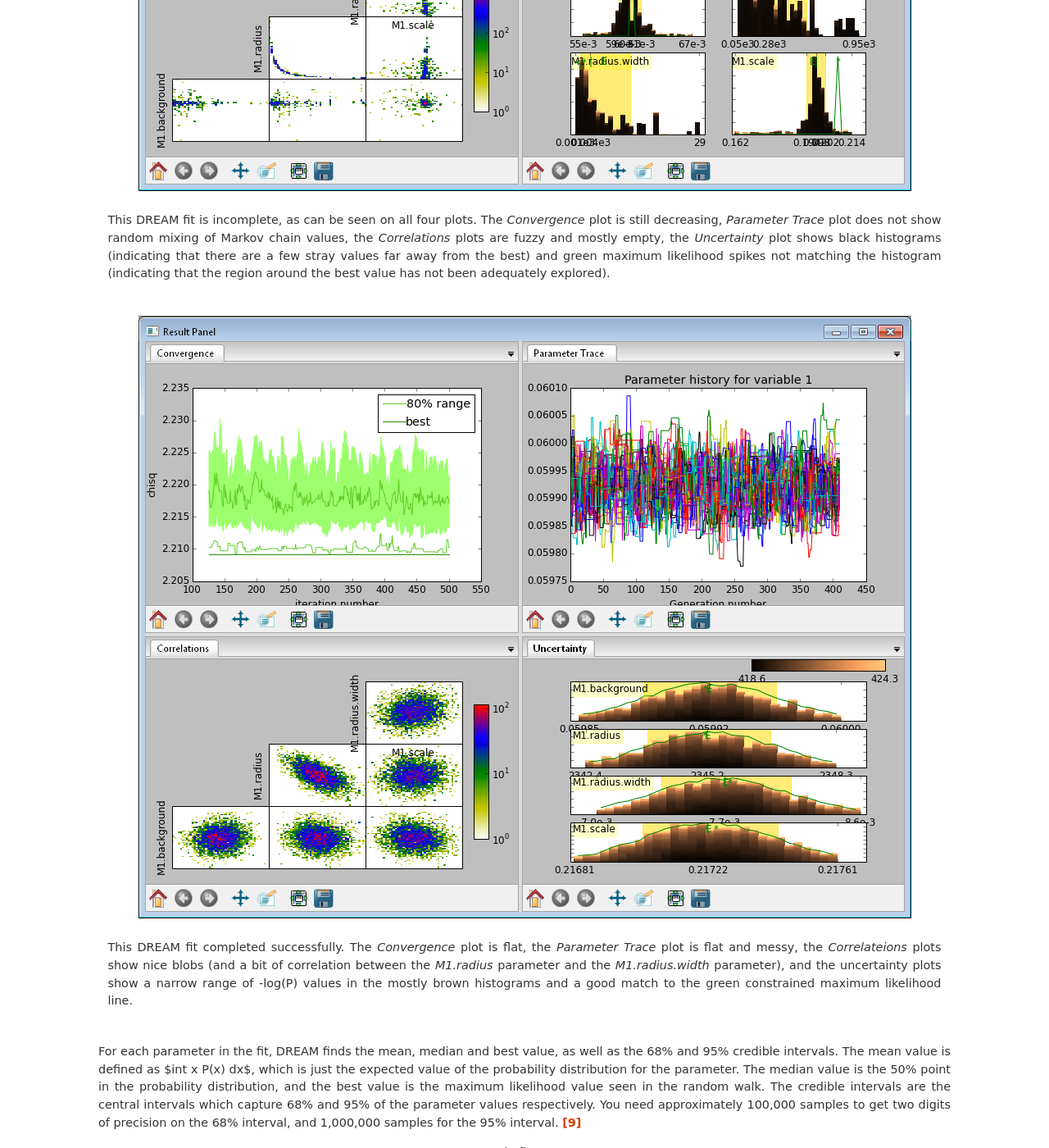
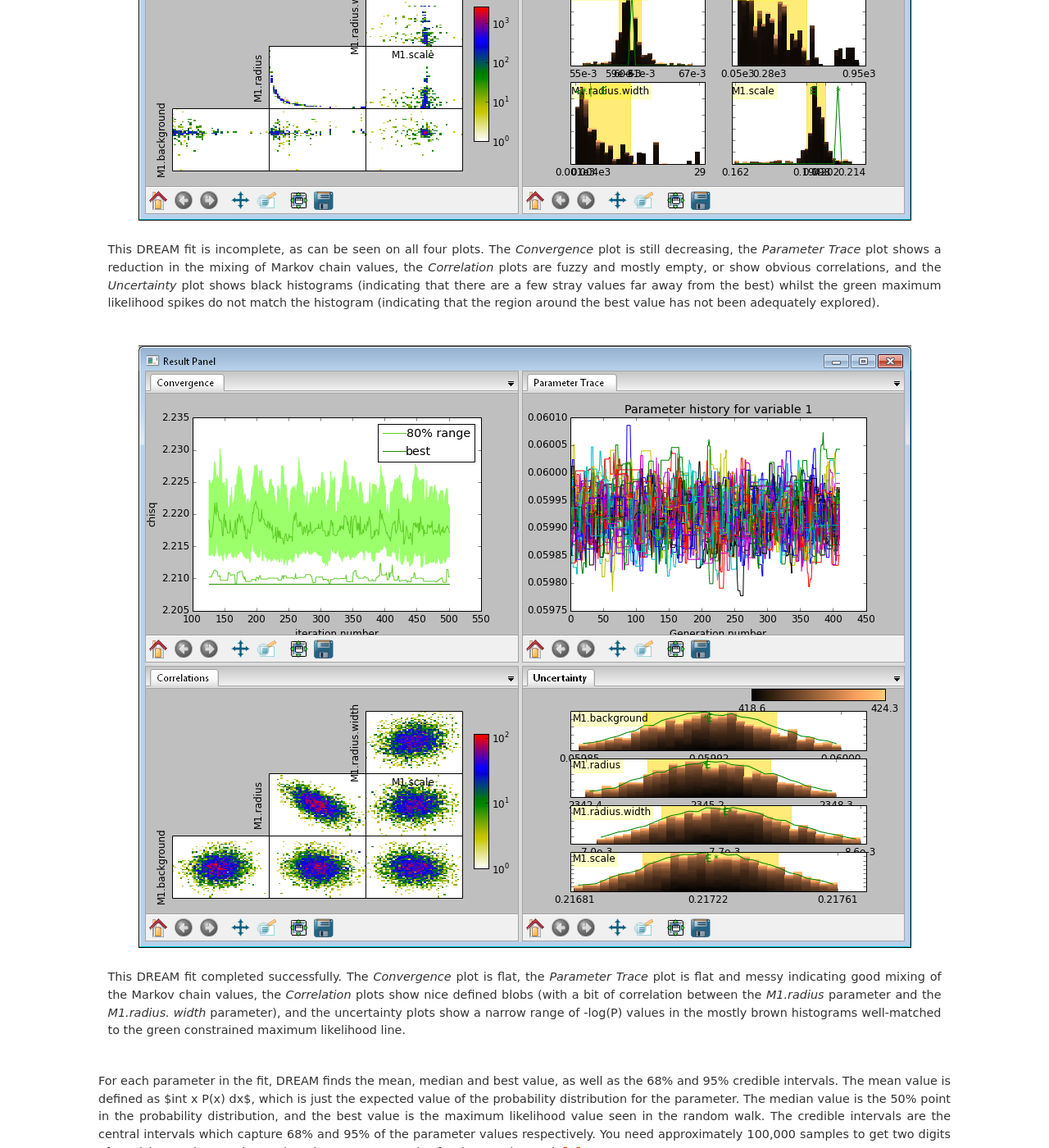
Before and after one commit to bumps/bumps, a Sphinx documentation site: the page built from doc/guide/optimizer.rst, in a window 1280 px wide and 1400 px high, scrolled down 7370 px. Shown: the whole window at 82% size. Built offline with Sphinx 7.4.7, drawn with Linux system fonts in a browser that asks for light colours; pages that are not in the unit, such as notebooks, are missing from menus; some of the changed text lies outside the part shown.

Commit message:
Merge doc fixes from @smk78

```diff
--- a/doc/guide/optimizer.rst
+++ b/doc/guide/optimizer.rst
@@ -152,6 +152,7 @@
 
 The Nelder-Mead [#Nelder1965]_ downhill simplex algorithm is a robust optimizer
 which does not require the function to be continuous or differentiable.
+
 It uses the relative values of the function at the corners of a
 simplex (an n-dimensional triangle) to decide which points of the simplex
 to update.  It will take the worst value and try moving it inward or
@@ -313,7 +314,7 @@
 a uniform random number generate within the bounds.  If it is unbounded, it
 will use a uniform value in [0,1].  If the parameter corresponds to the result
 of a previous measurement with mean $\mu$ and standard deviation $\sigma$,
-then the initial values will be pulled from a gaussian random number generator.
+then the initial values will be pulled from a Gaussian random number generator.
 
 When to use
 -----------
@@ -393,7 +394,7 @@
 This means that the DREAM algorithm can be used to determine the parameter
 uncertainties.  Unlike the hessian estimate at the minimum that is
 used to report uncertainties from the other fitters, the resulting
-uncertainty need not gaussian.  Indeed, the resulting distribution can
+uncertainty need not Gaussian.  Indeed, the resulting distribution can
 even be multi-modal.  Fits to measured data using theory functions that
 have symmetric solutions have shown all equivalent solutions with approximately
 equal probability.
@@ -420,7 +421,7 @@
 gives a rough approximation of the uncertainty relatively quickly.
 Use ``--samples=n`` from the command line.
 
-*Burn-in steps* is the number of iterations to required for the Markov
+*Burn-in Steps* is the number of iterations to required for the Markov
 chain to converge to the equilibrium distribution.  If the fit ends
 early, the tail of the burn will be saved to the start of the steps.
 Use ``--burn=n`` from the command line.
@@ -442,7 +443,7 @@
 
      *cov* (covariance matrix), in which the uncertainty is estimated using
      the covariance matrix at the initial point, and points are selected
-     at random from the corresponding gaussian ellipsoid
+     at random from the corresponding Gaussian ellipsoid
 
      *random* (uniform random), in which the points are selected at random
      within the bounds of the parameters
@@ -475,7 +476,7 @@
 mixed.
 
 *Burn-in trim* is used to clear spurious samples from the Markov chains.
-If ``--trim=true`` then bumps finds the "burn point" after which the
+If ``--trim=true`` then Bumps finds the "burn point" after which the
 chains appear to have converged. Samples before this point are ignored
 when computed statistics and making plots. The trimmed samples are still
 written to the MCMC output files so they will be available when the fit
@@ -508,22 +509,24 @@
     :alt: example of incomplete fit
 
     This DREAM fit is incomplete, as can be seen on all four plots.  The
-    *Convergence* plot is still decreasing, *Parameter Trace* plot does not
-    show random mixing of Markov chain values, the *Correlations* plots are
-    fuzzy and mostly empty, the *Uncertainty* plot shows black histograms
-    (indicating that there are a few stray values far away from the best) and
-    green maximum likelihood spikes not matching the histogram (indicating
-    that the region around the best value has not been adequately explored).
+    *Convergence* plot is still decreasing, the *Parameter Trace* plot shows a
+    reduction in the mixing of Markov chain values, the *Correlation* plots are
+    fuzzy and mostly empty, or show obvious correlations, and the *Uncertainty*
+    plot shows black histograms (indicating that there are a few stray values
+    far away from the best) whilst the green maximum likelihood spikes do not
+    match the histogram (indicating that the region around the best value has
+    not been adequately explored).
 
 .. figure:: dream-complete.png
     :alt: example of a completed fit
 
     This DREAM fit completed successfully.  The *Convergence* plot is flat,
-    the *Parameter Trace* plot is flat and messy, the *Correlateions* plots
-    show nice blobs (and a bit of correlation between the *M1.radius* parameter
-    and the *M1.radius.width* parameter), and the uncertainty plots show
-    a narrow range of -log(P) values in the mostly brown histograms and
-    a good match to the green constrained maximum likelihood line.
+    the *Parameter Trace* plot is flat and messy indicating good mixing of the
+    Markov chain values, the *Correlation* plots show nice defined blobs (with a
+    bit of correlation between the *M1.radius* parameter and the *M1.radius.
+    width* parameter), and the uncertainty plots show a narrow range of -log(P)
+    values in the mostly brown histograms well-matched to the green constrained
+    maximum likelihood line.
 
 For each parameter in the fit, DREAM finds the mean, median and best value,
 as well as the 68% and 95% credible intervals.  The mean value is
@@ -639,6 +642,7 @@
 whether it is better to measure more precisely or to measure different
 but related values and fit them with shared parameters.
 
+
 References
 ----------
 
@@ -775,8 +779,8 @@
 Parallel Tempering
 ==================
 
-Parallel tempering [#Swendsen1986]_ is an MCMC algorithm for uncertainty analysis.  This
-version runs at multiple temperatures simultaneously, with chains at high
+Parallel tempering [#Swendsen1986]_ is an MCMC algorithm for uncertainty analysis.
+This version runs at multiple temperatures simultaneously, with chains at high
 temperature able to more easily jump between minima and chains at low
 temperature to fully explore the minima.  Like :ref:`fit-dream` it has a
 differential evolution stepper, but this version uses the chain history
```
Also changed, not shown: other parts of doc/guide/optimizer.rst (+8 -8 lines).
